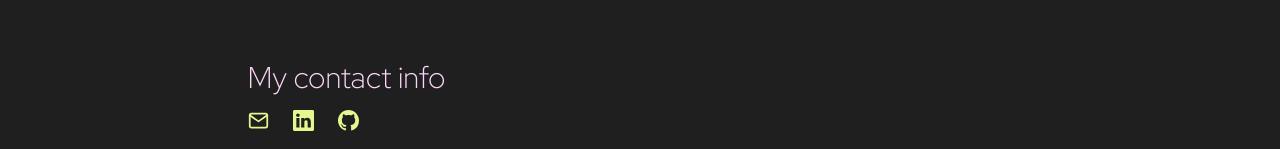
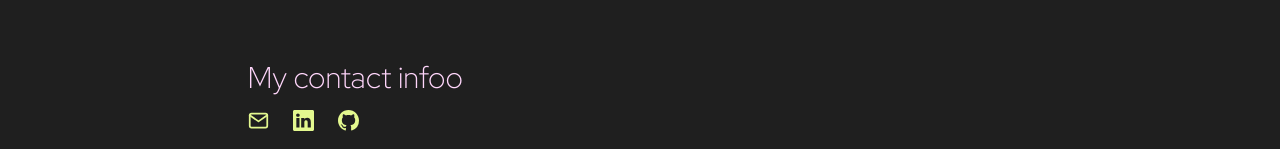
Before and after one commit to Pedrokielma/my-portfolio, a Next.js app: page / in a window 1280 px wide. Shown: the part 3545-3694 px from the top of the page. Built offline with nearby package versions, Linux system fonts and the light colour scheme; no server answers.

Commit message:
terstig links

```diff
--- a/src/app/pages/Contact/index.tsx
+++ b/src/app/pages/Contact/index.tsx
@@ -44,7 +44,7 @@ const Contact = (props: Props) => {
           <h2 className={style.contactTitle}>{"Let's talk!"}</h2>
 
           <div className={style.contactInfo}>
-            <p className={style.contactText}>My contact info</p>
+            <p className={style.contactText}>My contact infoo</p>
             <ContactButtons>Resume</ContactButtons>
           </div>
         </div>
```
